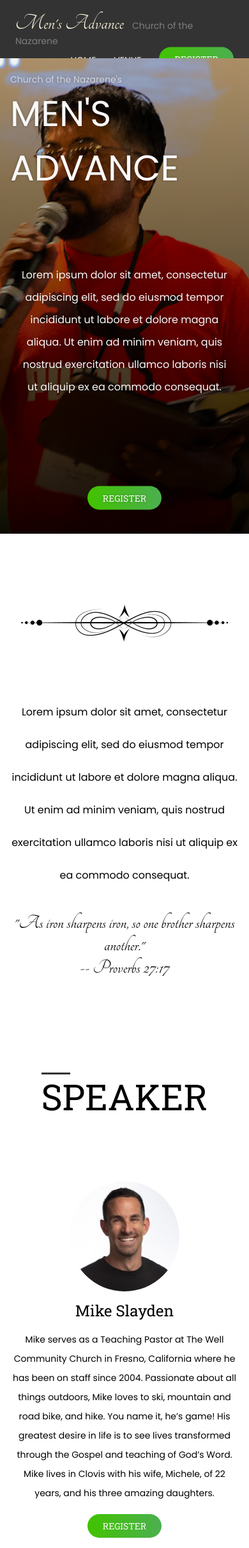
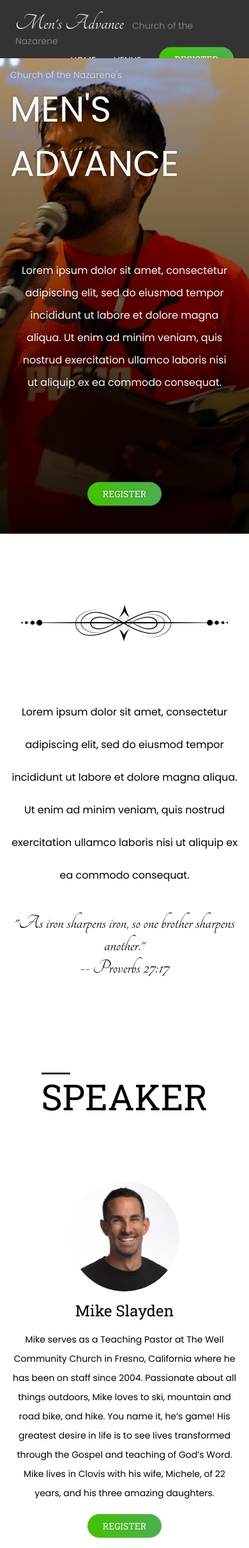
Before and after one commit to juliancoleman/mens-advance, a Jekyll site: the page built from index.html, in a window 390 px wide. Shown: the whole page at 64% size. Built offline with Jekyll 4.4.1, drawn with Linux system fonts in a browser that asks for light colours.

Commit message:
replaces with height

```diff
--- a/_sass/components/hero.scss
+++ b/_sass/components/hero.scss
@@ -96,7 +96,6 @@
 
 @media (max-width: 768px) {
   .hero-contents {
-    top: unset;
-    transform: unset;
+    height: 100%;
   }
 }
```
